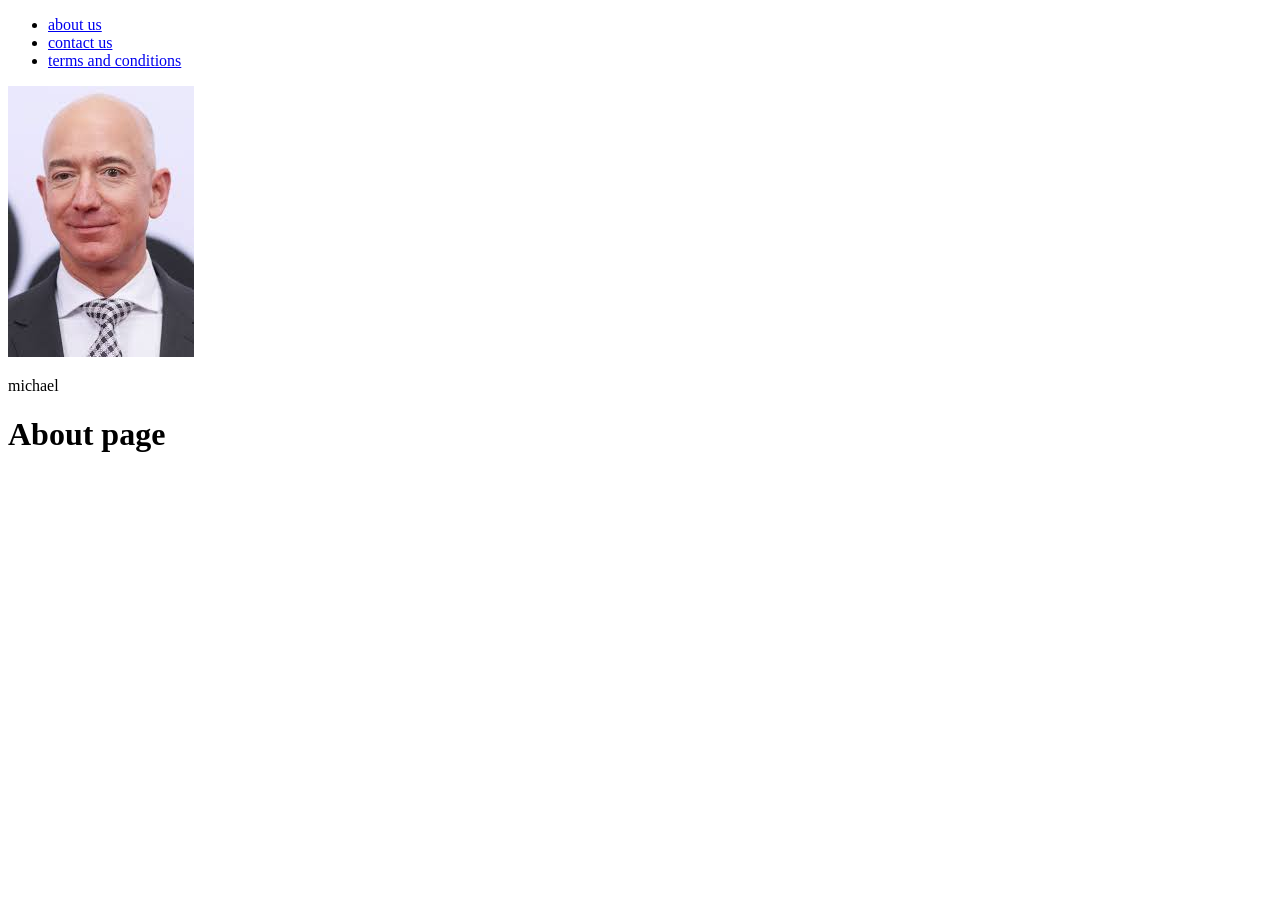
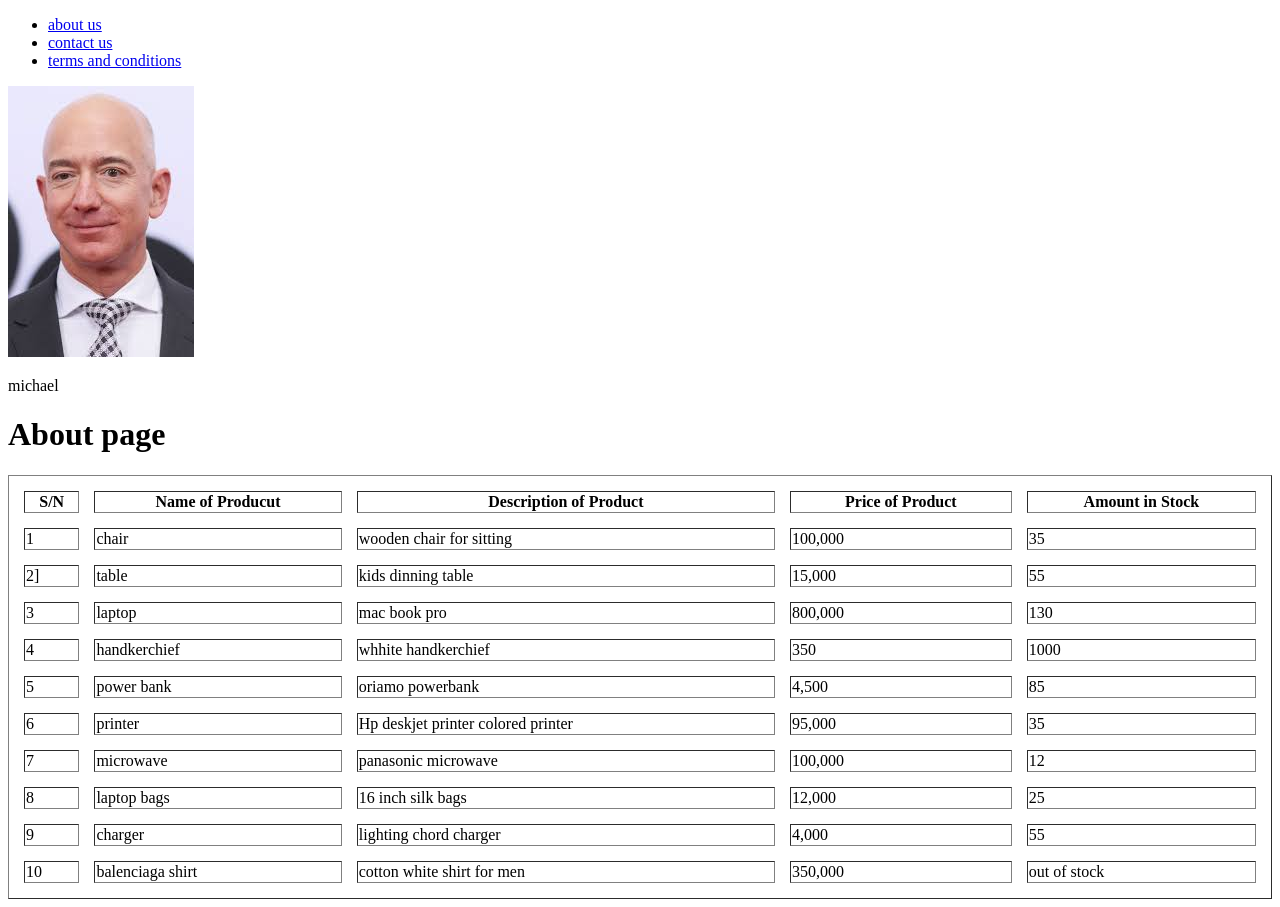
Before and after one commit to obende-m/projectOne, a plain HTML site: page about.html in a window 1280 px wide. Before the commit the page ends 800 px from the top, so only its background shows below. Drawn offline with Linux system fonts and the light colour scheme.

Commit message:
intro to tables

```diff
--- a/about.html
+++ b/about.html
@@ -33,6 +33,93 @@
     <main>
             <h1> About page</h1>
 
+            <table width="100%" border="1px" cellspacing="15px" cellpaddng="5px">
+                <thead>
+                    <tr>
+                        <th> S/N</th>
+                        <th> Name of Producut</th>
+                        <th> Description of Product</th>
+                        <th> Price of Product</th>
+                        <th>Amount in Stock</th>
+                    </tr>
+
+                </thead>
+                <tbody>
+                    <tr>
+                        <td> 1</td>
+                        <td>chair</td>
+                        <td>wooden chair for sitting</td>
+                        <td>100,000</td>
+                        <td>35</td>
+                    </tr>
+                    <tr>
+                        <td>2]</td>
+                        <td>table</td>
+                        <td>kids dinning table</td>
+                        <td>15,000</td>
+                        <td>55</td>
+                    </tr>
+                    <tr>
+                        <td>3</td>
+                        <td>laptop</td>
+                        <td>mac book pro</td>
+                        <td>800,000</td>
+                        <td> 130</td>
+                    </tr>
+                    <tr>
+                        <td>4</td>
+                        <td>handkerchief</td>
+                        <td>whhite handkerchief</td>
+                        <td>350</td>
+                        <td>1000</td>
+                    </tr>
+                    <tr>
+                        <td>5</td>
+                        <td>power bank</td>
+                        <td>oriamo powerbank</td>
+                        <td>4,500</td>
+                        <td>85</td>
+                    </tr>
+                    <tr>
+                        <td>6</td>
+                        <td>printer</td>
+                        <td>Hp deskjet printer colored printer</td>
+                        <td>95,000</td>
+                        <td>35</td>
+                    </tr>
+                    <tr>
+                        <td>7</td>
+                        <td>microwave</td>
+                        <td>panasonic microwave </td>
+                        <td>100,000</td>
+                        <td>12</td>
+                    </tr>
+                    <tr>
+                        <td>8</td>
+                        <td>laptop bags</td>
+                        <td>16 inch silk bags</td>
+                        <td>12,000</td>
+                        <td>25</td>
+                    </tr>
+                    <tr>
+                        <td>9</td>
+                        <td>charger</td>
+                        <td>lighting chord charger</td>
+                        <td>4,000</td>
+                        <td>55</td>
+                    </tr>
+                    <tr>
+                        <td>10</td>
+                        <td>balenciaga shirt</td>
+                        <td>cotton white shirt for men</td>
+                        <td>350,000</td>
+                        <td>out of stock</td>
+                    </tr>
+
+
+                </tbody>
+            </table>
+
     </main>
     <body>
 
```
